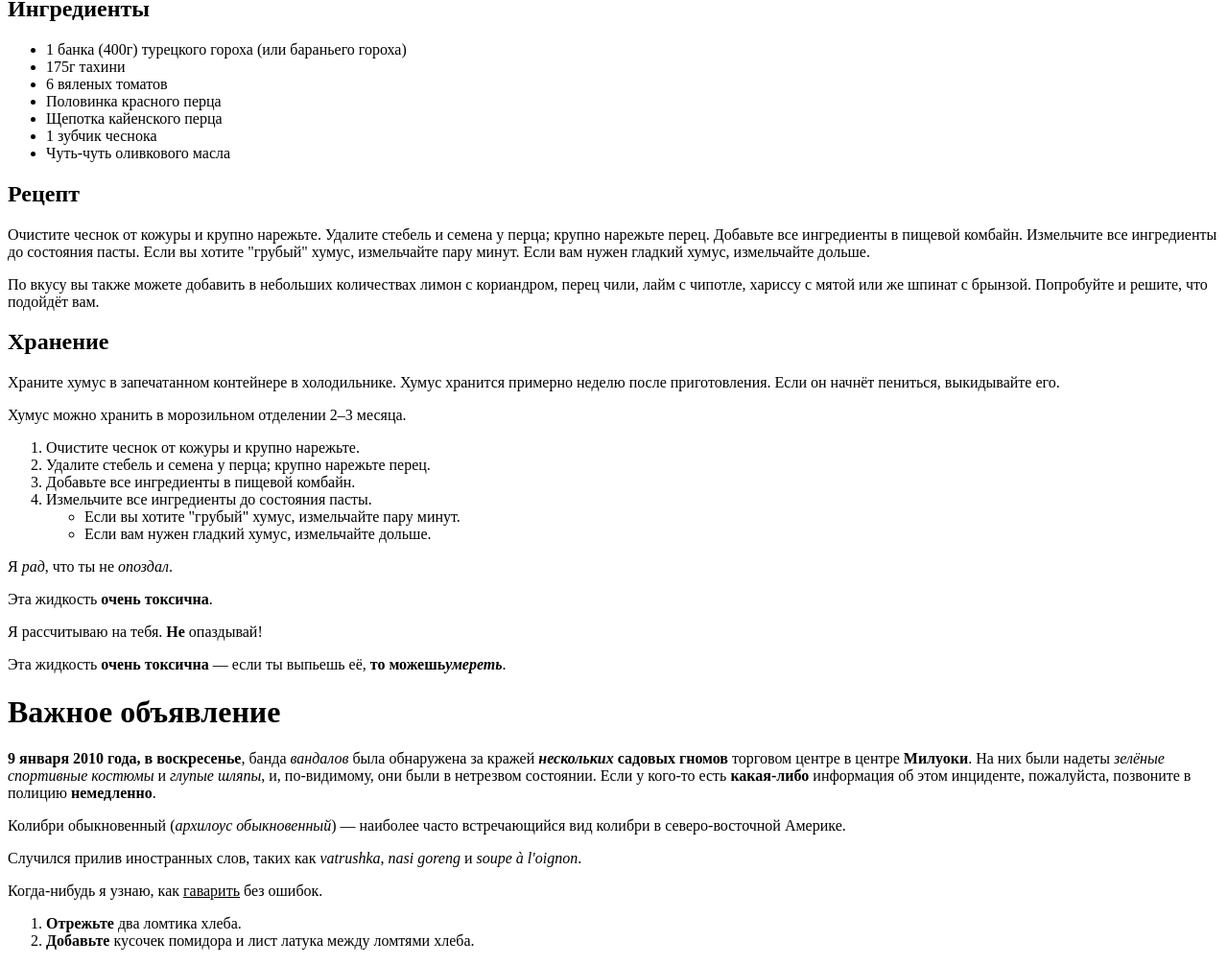
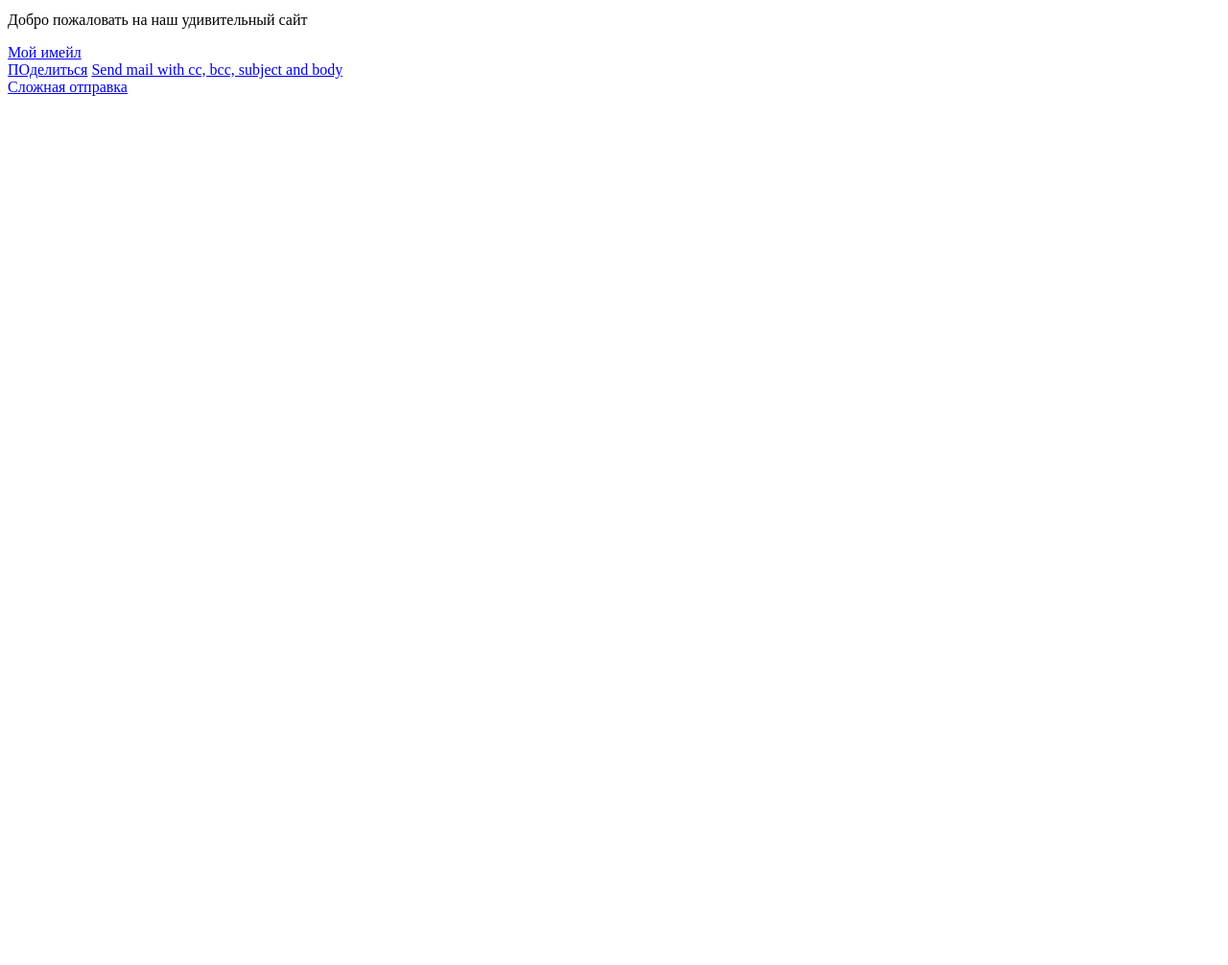
Before and after one commit to Cejeek/test-site, a plain HTML site: page index.html in a window 1280 px wide. Shown: the part 156-1162 px from the top of the page at 96% size. After the commit the page ends 800 px from the top, so only its background shows below. Drawn offline with Linux system fonts and the light colour scheme.

Commit message:
new commite

```diff
--- a/index.html
+++ b/index.html
@@ -1,122 +1,26 @@
 <!DOCTYPE html>
 <html>
-  <head>
-    <meta charset="utf-8">
-    <title>Quick hummus recipe</title>
-  </head>
-  <body>
-    <h1>Рецепт быстрого приготовления хумуса.</h1>
-
-    <p>Хумус — быстро, вкусно, — и ничего лишнего. Этот рецепт был составлен из других рецептов, которые мне попадались в течение многих лет.</p>
-
-    <p>Хумус — это вкусная густая паста, широко используемая в Греческих и Ближневосточных блюдах. Очень вкусно есть его с салатами, мясом на гриле и питой.</p>
-
-    <h2>Ингредиенты</h2>
-
-
+<head>
+    <meta charset="UTF-8">
+    <meta http-equiv="X-UA-Compatible" content="IE=edge">
+    <meta name="viewport" content="width=device-width, initial-scale=1.0">
+    <title>Индекс</title>
+</head>
+<body>
     <ul>
-      <li>1 банка (400г) турецкого гороха (или бараньего гороха)</li>
-      <li>175г тахини</li>
-      <li>6 вяленых томатов</li>
-      <li>Половинка красного перца</li>
-      <li>Щепотка кайенского перца</li>
-      <li>1 зубчик чеснока</li>
-      <li>Чуть-чуть оливкового масла</li>
+        <li>Индекс</li>
+        <li><a href="projects.html">Проекты</a></li>
+        <li><a href="pictures.html">Рисунки</a></li>
+        <li><a href="social.html">Социум</a></li>
     </ul>
 
-
-
-
-
-
-
-
-
-    <h2>Рецепт</h2>
-
-    <p>Очистите чеснок от кожуры и крупно нарежьте.
-      Удалите стебель и семена у перца; крупно нарежьте перец.
-      Добавьте все ингредиенты в пищевой комбайн.
-      Измельчите все ингредиенты до состояния пасты.
-      Если вы хотите "грубый" хумус, измельчайте пару минут.
-      Если вам нужен гладкий хумус, измельчайте дольше.</p>
-
-<p>    По вкусу вы также можете добавить в небольших количествах лимон с кориандром, перец чили, лайм с чипотле, хариссу с мятой или же шпинат с брынзой. Попробуйте и решите, что подойдёт вам.
-</p>
-    <h2>Хранение</h2>
-
-    <p>Храните хумус в запечатанном контейнере в холодильнике. Хумус хранится примерно неделю после приготовления. Если он начнёт пениться, выкидывайте его.</p>
-
-    <p>Хумус можно хранить в морозильном отделении 2–3 месяца.</p>
-
-    <!-- <h1>Моя мини-история</h1>
-    <p>Я полицейский, и моё имя Триш.</p>
-    <p>Мои ноги сделаны из картона, и мой муж — рыба.</p>
-    <h1>Это заголовок верхнего уровня</h1>
-    <span style="font-size: 32px; margin: 21px 0;">Это заголовок верхнего уровня?</span>
-    <ul>
-      <li>молоко</li>
-      <li>яйца</li>
-      <li>хлеб</li>
-      <li>хумус</li>
-    </ul>
-    <ol>
-      <li>Двигайтесь до конца дороги</li>
-      <li>Поверните направо</li>
-      <li>Езжайте прямо через первые два перекрёстка с круговым движением</li>
-      <li>Поверните налево на третьем перекрёстке</li>
-      <li>Школа справа от вас, в 300 метрах вверх по дороге</li>
-   </ol> -->
-
-    <ol>
-      <li>Очистите чеснок от кожуры и крупно нарежьте.</li>
-      <li>Удалите стебель и семена у перца; крупно нарежьте перец.</li>
-      <li>Добавьте все ингредиенты в пищевой комбайн.</li>
-      <li>Измельчите все ингредиенты до состояния пасты.
-        <ul>
-          <li>Если вы хотите "грубый" хумус, измельчайте пару минут.</li>
-          <li>Если вам нужен гладкий хумус, измельчайте дольше.</li>
-        </ul>
-      </li>
-    </ol>
-
-    <p>Я <em>рад</em>, что ты не <em>опоздал</em>.</p>
-
-    <p>Эта жидкость <strong>очень токсична</strong>.</p>
-
-    <p>Я рассчитываю на тебя. <strong>Не </strong>опаздывай!</p>
-
-    <p>Эта жидкость <strong>очень токсична</strong> —
-      если ты выпьешь её, <strong>то можешь<em>умереть</em></strong>.</p>
-
-      <h1>Важное объявление</h1>
-      <p><strong>9 января 2010 года, в воскресенье</strong>, банда <em>вандалов</em> была обнаружена за кражей <strong><em>нескольких</em> садовых гномов</strong> торговом центре в центре <strong>Милуоки</strong>. На них были надеты <em>зелёные спортивные костюмы</em> и <em>глупые шляпы</em>, и, по-видимому, они были в нетрезвом состоянии. Если у кого-то есть <strong>какая-либо</strong> информация об этом инциденте, пожалуйста, позвоните в полицию <strong>немедленно</strong>.</p>
-      <!-- Научные наименования -->
-<p>
-  Колибри обыкновенный (<i>архилоус обыкновенный</i>) —
-наиболее часто встречающийся вид колибри в северо-восточной Америке.
-</p>
-
-<!-- Иностранные слова -->
-<p>
-  Случился прилив иностранных слов, таких как <i lang="uk-latn">vatrushka</i>,
-  <i lang="id">nasi goreng</i> и <i lang="fr">soupe à l'oignon</i>.
-</p>
-
-<!-- Явно неправильное произношение или написание -->
-<p>
-  Когда-нибудь я узнаю, как <u>гаварить</u> без ошибок.
-</p>
-
-<!-- Выделение ключевых слов в инструкциях -->
-<ol>
-  <li>
-    <b>Отрежьте</b> два ломтика хлеба.
-  </li>
-  <li>
-    <b>Добавьте</b> кусочек помидора и лист латука между ломтями хлеба.
-  </li>
-</ol>
-
-  </body>
+    <h1>Домашняя страница</h1>
+    <p>Добро пожаловать на наш удивительный сайт</p>
+    <a href="mailto:vitaliy.psurtsev@gmail.com">Мой имейл</a><br>
+    <a href="mailto:">ПОделиться</a>
+    <a href="mailto:nowhere@mozilla.org?cc=name2@rapidtables.com&bcc=name3@rapidtables.com&amp;subject=The%20subject%20of%20the%20email &amp;body=The%20body%20of%20the%20email">
+        Send mail with cc, bcc, subject and body
+      </a><br>
+    <a href="mailto:vitaliy.psurtsev@gmail.com?cc=vit.psuda@gmail.com&bcc=vitpsu@gmail.com&amp;subject=Твой%20хуй &amp;body=Я%20ты">Сложная отправка</a>
+</body>
 </html>
```
Also changed, not shown: pictures.html (added, +17 -0 lines), projects.html (added, +20 -0 lines), social.html (added, +18 -0 lines), 2 other files.
